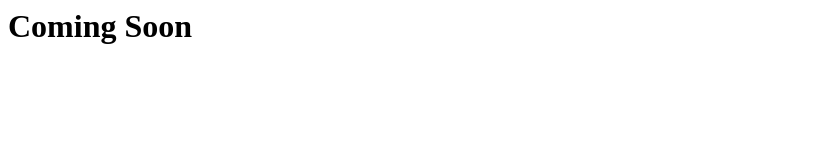
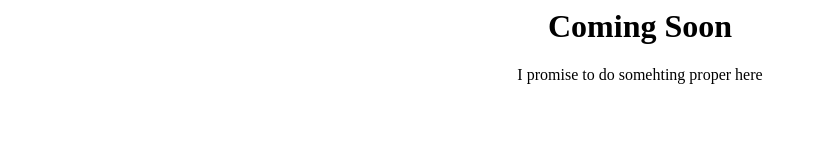
Before and after one commit to bitfidget/citizengit.github.io, a plain HTML site: page index.html in a window 1280 px wide. Shown: the whole page, without its empty margins (0-816 px from the left). Drawn offline with Linux system fonts and the light colour scheme.

Commit message:
added a paragraph

```diff
--- a/index.html
+++ b/index.html
@@ -1,5 +1,6 @@
 <html>
-<body>
+<body style="text-align: center;">
 	<h1>Coming Soon</h1>
+	<p>I promise to do somehting proper here</p>
 </body>
 </html>
```
